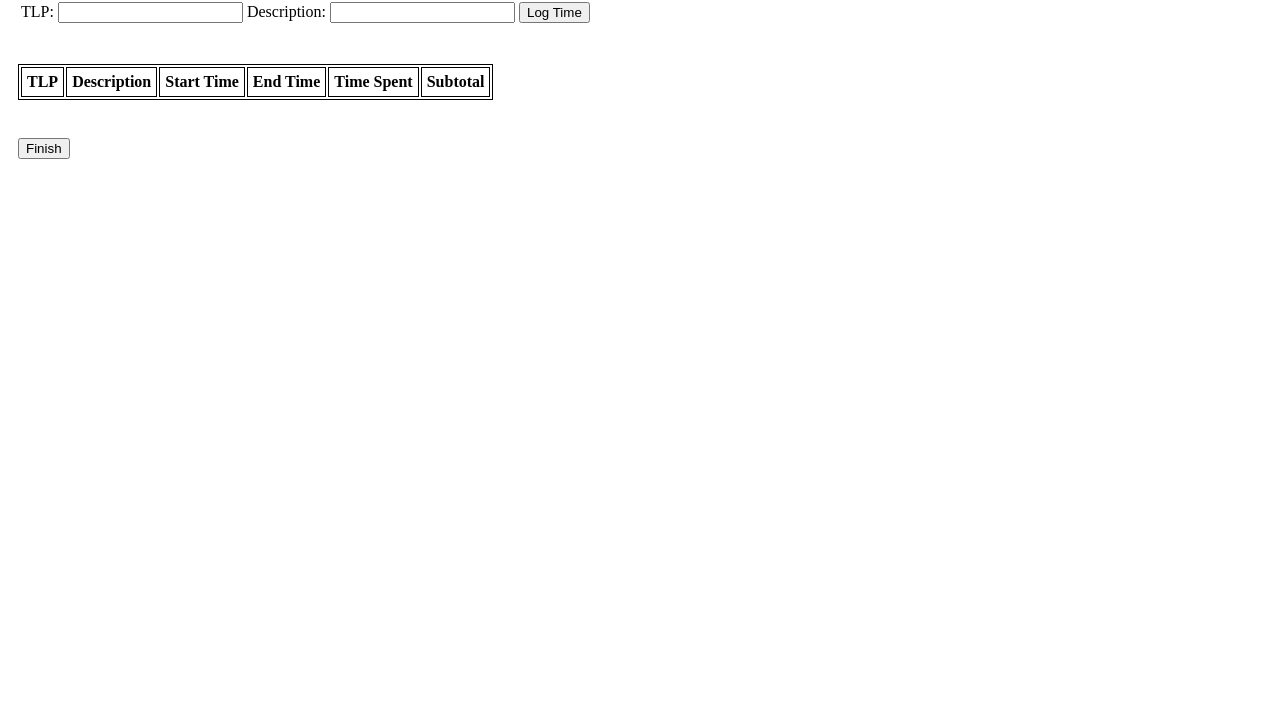
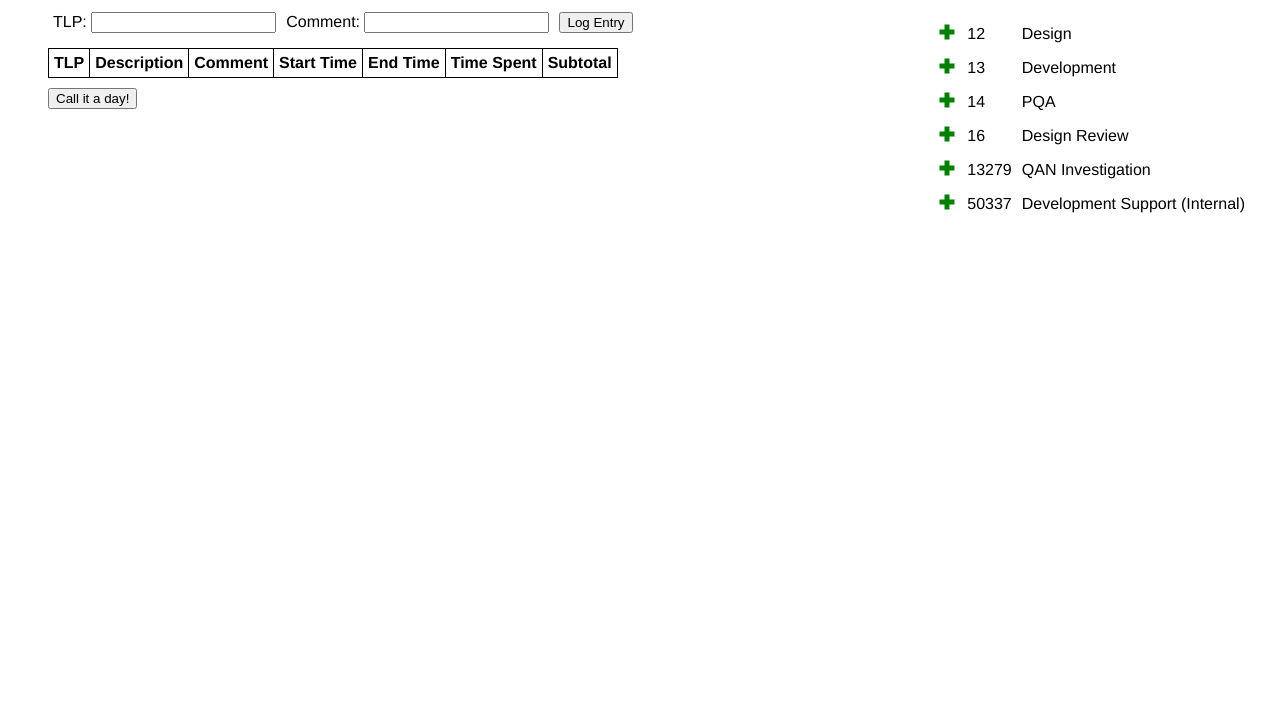
Before and after one commit to elias-berg/Web_Playground, a plain HTML site: page Timelogger/logger.html in a window 1280 px wide. Shown: the part 81-800 px from the top of the page. Drawn offline with Linux system fonts and the light colour scheme.

Commit message:
Style Points
Changed a lot of the styling to make it more visually appealing. Also added quick buttons and separated 'description' from 'comments'.

```diff
--- a/Timelogger/logfuncs.js
+++ b/Timelogger/logfuncs.js
@@ -1,7 +1,60 @@
-//Now John at the bar is a friend of mine
-//He gets me my drinks for free
-//And he's quick with a joke or to light up your smoke
-//But there's someplace that he'd rather be
+// Now John at the bar is a friend of mine
+// He gets me my drinks for free
+// And he's quick with a joke or to light up your smoke
+// But there's someplace that he'd rather be
+
+var tlps = {
+  "12": "Design",
+  "16": "Design Review",
+  "13": "Development",
+  "14": "PQA",
+  "50337": "Development Support (Internal)",
+  "13279": "QAN Investigation"
+};
+
+function quickAdd(ev)
+{
+  if (!ev || !ev.target) { return; }
+
+  var row = ev.target;
+  while (row.nodeName !== "TR")
+  {
+    row = row.parentNode;
+  }
+
+  saveTLP(row.childNodes[1].innerText, row.childNodes[2].innerText, "");
+}
+
+function loadCommonTLPs()
+{
+  var table = document.getElementById("commontlps");
+  if (!table) { return; }
+
+  var tlp, tr, td;
+  for (tlp in tlps)
+  {
+    tr = document.createElement("tr");
+    td = document.createElement("td");
+    td.className = "add";
+    td.innerHTML = plusSVG();
+    td.addEventListener("click", quickAdd);
+    tr.appendChild(td);
+    td = document.createElement("td");
+    td.innerText = tlp;
+    tr.appendChild(td);
+    td = document.createElement("td");
+    td.innerText = tlps[tlp];
+    tr.appendChild(td);
+    table.appendChild(tr);
+  }
+}
+
+function plusSVG()
+{
+  return "<svg xmlns='http://www.w3.org/2000/svg' viewBox='0 0 160 160'><g><polygon points='140,60 100,60 100,20 60,20 60,60 20,60 20,100 60,100 60,140 100,140 100,100 140,100 '></polygon></g></svg>"
+}
+
+document.addEventListener("DOMContentLoaded", loadCommonTLPs);
 
 var DATE;
 var curtime = 0;
@@ -11,13 +64,22 @@ var tlpMap = [];
 function saveLine()
 {
   var curtlp = document.getElementById("tlp");
-  var curdesc = document.getElementById("desc");
+  var curcomm = document.getElementById("comm");
   var tlp = curtlp.value;
-  var desc = curdesc.value;
+  var comm = curcomm.value;
 
   if (tlp === "") // quit if not all data entered
     return;
 
+  var desc = tlps[tlp] || "";
+  saveTLP(tlp, desc, comm);
+
+  curtlp.value = "";
+  curcomm.value = "";
+}
+
+function saveTLP(tlp, desc, comm)
+{
   var cur = dateInfo();
   if (curtime > 0) // fill the last cell
     updateLastCell(cur);
@@ -32,9 +94,14 @@ function saveLine()
   cell.id = "lasttlp";
   cell.className = "erb_cell";
 
-  // description cell;
+  // description cell
   cell = row.insertCell();
   cell.innerHTML = desc;
+  cell.className = "erb_cell";
+
+  // comments cell
+  cell = row.insertCell();
+  cell.innerHTML = comm;
   cell.className = "erb_cell";
 
   // start time cell
@@ -59,9 +126,6 @@ function saveLine()
   cell.id = "subtotal";
   cell.innerHTML = "-";
   cell.className = "erb_cell";
-
-  curtlp.value = "";
-  curdesc.value = "";
 }
 
 function dateInfo()
@@ -86,6 +150,7 @@ function finish()
   {
     row = table.insertRow();
     addERBCell(row, tlp);
+    addERBCell(row, tlps[tlp] || "");
     addERBCell(row, "Not Implemented");
     var time = tlpMap[tlp];
     addERBCell(row, time);
@@ -95,7 +160,7 @@ function finish()
   // Total total at the bottom of the total table
   row = table.insertRow();
   var cell = addERBCell(row, "Total");
-  cell.colSpan = "2";
+  cell.colSpan = "3";
   addERBCell(row, total);
 
   // Disable the controls
--- a/Timelogger/logger.html
+++ b/Timelogger/logger.html
@@ -4,72 +4,106 @@
     <title>Time Logger</title>
 
     <style>
-    .erb_space {
-      margin: 10px 10px 10px 10px;
+      body {
+        font-family: helvetica;
       }
 
-    .erb_cell {
-      padding: 5px 5px 5px 5px;
+      .m10 {
+        margin: 10px;
+      }
+
+      th, td {
+        padding: 5px;
+      }
+
+      table {
+        border-collapse: collapse;
+        border: none;
+      }
+
+      #timetable th, #timetable td, #totaltable th, #totaltable td {
         border: 1px solid black;
       }
 
-    .erb_tbl {
-      border: 1px solid black;
+      .loggerbody {
+        margin: 30px 0 0 30px;
       }
+
+      .tlpbody {
+        position: fixed;
+        top: 30;
+        right: 30px;
+      }
+
+      .add {
+        width: 20px;
+        height: 20px;
+        user-select: none;
+        cursor: pointer;
+        fill: green;
+      }
+
+      .add:hover {
+        fill: lightgreen;
+      }
+
     </style>
+    <script src="./logfuncs.js"></script>
   </head>
   <body>
 
-<script src="./logfuncs.js"></script>
+    <div class="tlpbody">
+      <h2>Quick TLPs</h2>
+      <table id="commontlps">
+      </table>
+    </div>
 
-<h1>Time Logger</h1>
+    <div class="loggerbody">
+      <h1>&#x23F1; Time Logger</h1>
 
-<div class="erb_space">
+      <div class="m10">
         <table>
           <tbody>
             <tr>
               <td>TLP: <input class="disableme" type="text" id="tlp"/></td>
-      <td>Description: <input class="disableme" type="text" id="desc"/></td>
-      <td><button class="disableme" type="submit" onClick="saveLine()">Log Time</button></td>
+              <td>Comment: <input class="disableme" type="text" id="comm"/></td>
+              <td><button class="disableme" type="submit" onClick="saveLine()">Log Entry</button></td>
             </tr>
           </tbody>
         </table>
       </div>
 
-<br>
+      <div class="m10">
+        <table id="timetable">
+          <tr>
+            <th>TLP</th>
+            <th>Description</th>
+            <th>Comment</th>
+            <th>Start Time</th>
+            <th>End Time</th>
+            <th>Time Spent</th>
+            <th>Subtotal</th>
+          </tr>
+        </table>
+      </div>
 
-<div class="erb_space">
-  <table id="timetable" class="erb_tbl">
-    <tbody class="erb_tbl">
+      <div class="m10">
+        <button class="disableme" type="submit" onClick="finish()">Call it a day!</button>
+      </div>
+
+      <div class="m10" id="totals" hidden="true">
+      <h2>Totals</h2>
+        <table id="totaltable">
+          <tbody>
             <tr>
-        <th class="erb_cell">TLP</th>
-        <th class="erb_cell">Description</th>
-        <th class="erb_cell">Start Time</th>
-        <th class="erb_cell">End Time</th>
-        <th class="erb_cell">Time Spent</th>
-        <th class="erb_cell">Subtotal</th>
+              <th>TLP</th>
+              <th>Description</th>
+              <th>Comments</th>
+              <th>Total Time Spent</th>
             </tr>
           </tbody>
         </table>
       </div>
-
-<br>
-
-<div class="erb_space">
-  <button class="disableme" type="submit" onClick="finish()">Finish</button>
-</div>
-
-<div class="erb_space" id="totals" hidden="true">
-<h2>Totals</h2>
-  <table id="totaltable" class="erb_tbl">
-    <tbody>
-      <tr>
-        <th class="erb_cell">TLP</th>
-        <th class="erb_cell">Descriptions</th>
-        <th class="erb_cell">Total Time Spent</th>
-      </tr>
-    </tbody>
-  </table>
     </div>
 
   </body>
```
Lines whose indentation alone changed are shown as unchanged.
